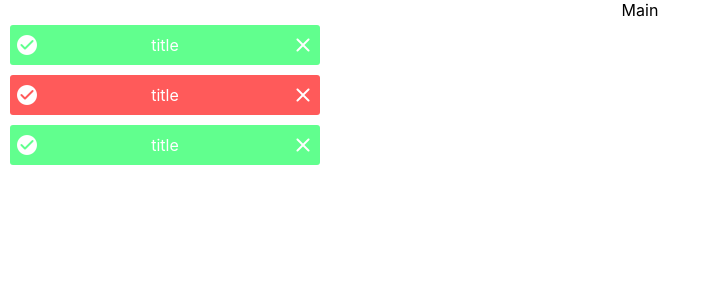
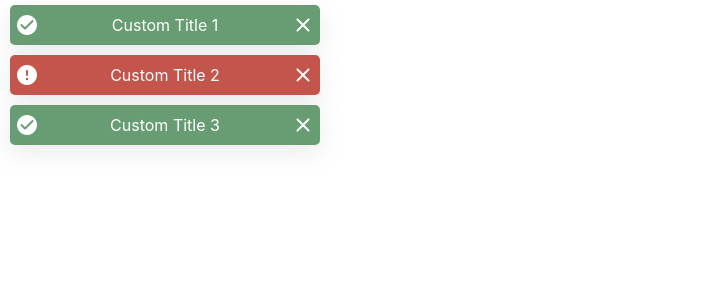
Before and after one commit to iamshubha99/customToast, a React (Create React App) app: page / in a window 1280 px wide. Shown: the top 300 px of the page, without its empty margins (0-711 px from the left). Built offline with nearby package versions, Linux system fonts and the light colour scheme.

Commit message:
MOD Toast wrapper in ToastContainer

```diff
--- a/src/Main.js
+++ b/src/Main.js
@@ -1,31 +1,49 @@
-import React from "react";
+// Import Library
+import React, { useState } from "react";
 
-import Toast from "./components/Toast";
+// Import Custom Component
+import ToastContainer from "./components/ToastContainer";
 
+// Static Data(Toast)
 let data = [
-  { id: 1, type: "success", timeout: 10000, title: "title" },
-  { id: 2, type: "error", timeout: 10000, title: "title" },
-  { id: 3, type: "success", timeout: 10000, title: "title" },
+  { id: 1, type: "success", timeout: 7000, title: "Custom Title 1" },
+  { id: 2, type: "error", timeout: 10000, title: "Custom Title 2" },
+  { id: 3, type: "success", title: "Custom Title 3" },
 ];
+
 function Main() {
-  //   const mainContainer = {
-  //     position: "absolute",
-  //   };
+  // Required State
+  const [toastData, setToastData] = useState(data);
 
-  const [toastData, setToastData] = React.useState(data);
-
+  // Handler Functions
   const handleClose = (e, id) => {
-    console.log("id: ", e, id);
-
     let filteredvalue = toastData.filter((el) => el.id !== id);
-
     setToastData(filteredvalue);
   };
 
+  // Styles
+  const mainContainerStyles = {
+    height: "100%",
+    width: "100%",
+    boxSizing: "border-box",
+  };
+
+  const toastContainerWrapper = {
+    height: "100%",
+    width: "100%",
+    boxSizing: "border-box",
+    position: "relative",
+  };
+
   return (
-    <div className="mainContainer">
-      Main
-      <Toast data={toastData} onClick={handleClose} />
+    <div className="mainContainer" style={mainContainerStyles}>
+      <div style={toastContainerWrapper}>
+        <ToastContainer
+          toastData={toastData}
+          onClick={handleClose}
+          position="topLeft"
+        />
+      </div>
     </div>
   );
 }
--- a/src/components/Toast.js
+++ b/src/components/Toast.js
@@ -1,83 +1,82 @@
-import React from "react";
+import React, { useEffect, useState } from "react";
 import "material-icons/iconfont/material-icons.css";
+
 function Toast(props) {
-  console.log("Toast props: ", props);
+  // Destructuring props
   const {
+    id,
     type = "success",
-    position = "topLeft",
-    timeout = 10000,
+    timeout,
     title = "title",
-    data,
-
     onClick = () => {},
   } = props;
 
-  let toastContainer = {
-    position: "absolute",
-    height: "100vh",
-    width: "100vw",
-    background: "transparent",
+  //Required State
+  const [show, setShow] = useState(true);
+
+  // required Side effects
+  useEffect(() => {
+    if (timeout) {
+      let timer = setTimeout(() => {
+        setShow(false);
+      }, timeout);
+
+      return () => {
+        clearTimeout(timer);
       };
+    }
+  }, []);
+
+  // Styles
   let outerBox = {
-    background: type === "success" ? "#61ff8e" : "error" ? "#ff5a5a" : "",
+    background:
+      type === "success"
+        ? "rgb(104, 156, 114)"
+        : type === "error"
+        ? "rgb(196, 85, 76)"
+        : "gray",
     height: "40px",
     width: "300px",
-    borderRadius: "3px",
+    borderRadius: "5px",
     display: "flex",
     justifyContent: "space-between",
     alignItems: "center",
     padding: "0px 5px",
+    boxShadow: " rgba(149, 157, 165, 0.2) 0px 8px 24px",
   };
 
   let commonIconStyle = {
     color: "white ",
+    cursor: "pointer",
   };
   let titleStyle = {
     color: "white ",
   };
 
   return (
-    <div
-      style={{
-        position: "absolute",
-        // right: "0px",
-      }}
-    >
-      {data.map((el) => {
-        console.log("el: ", el);
-        return (
     <div style={{ padding: "5px 10px" }}>
-            {/* {el.type === "success" && ( */}
-            <div
-              style={{
-                ...outerBox,
-                background:
-                  el.type === "success"
-                    ? "#61ff8e"
-                    : el.type === "error"
-                    ? "#ff5a5a"
-                    : "black",
-              }}
-            >
+      {show && (
+        <div style={outerBox}>
+          {type === "success" && (
+            <span className="material-icons-round" style={commonIconStyle}>
+              check_circle
+            </span>
+          )}
+          {type === "error" && (
+            <span className="material-icons-round" style={commonIconStyle}>
+              error
+            </span>
+          )}
+          <p style={titleStyle}>{title}</p>
           <span
             className="material-icons-round"
-                style={{ ...commonIconStyle }}
-              >
-                check_circle
-              </span>
-              <p style={titleStyle}>{title}</p>
-              <span
-                class="material-icons-round"
-                style={{ ...commonIconStyle, cursor: "pointer" }}
-                onClick={(e) => onClick(e, el.id)}
+            style={commonIconStyle}
+            onClick={(e) => onClick(e, id)}
           >
             close
           </span>
         </div>
-            {/* )} */}
-          </div>
-        );
-      })}
+      )}
     </div>
   );
 }
--- /dev/null
+++ b/src/components/ToastContainer.js
@@ -0,0 +1,33 @@
+import React from "react";
+import Toast from "./Toast";
+
+function ToastContainer(props) {
+  // destructuring props
+  const { position = "topLeft", toastData = [], onClick = () => {} } = props;
+
+  // Style Variables
+  const positionStyle =
+    position === "topLeft"
+      ? { left: "0px" }
+      : position === "topRight"
+      ? { right: "0px" }
+      : position === "bottomLeft"
+      ? { bottom: "0px" }
+      : position === "bottomRight"
+      ? { bottom: "0px", right: "0px" }
+      : "";
+
+  return (
+    <div style={{ ...positionStyle, position: "absolute" }}>
+      {toastData.map((el, index) => {
+        return (
+          <div key={index}>
+            <Toast {...el} onClick={onClick} />
+          </div>
+        );
+      })}
+    </div>
+  );
+}
+
+export default ToastContainer;
```
Lines whose indentation alone changed are shown as unchanged.
